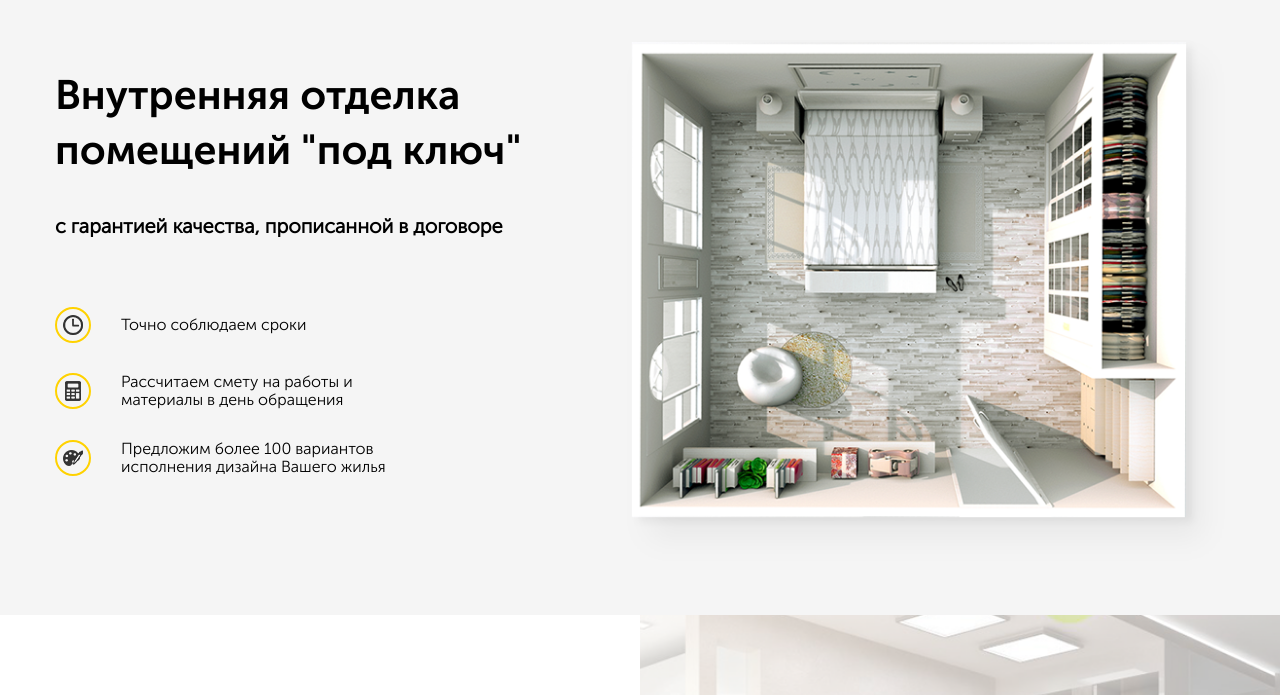
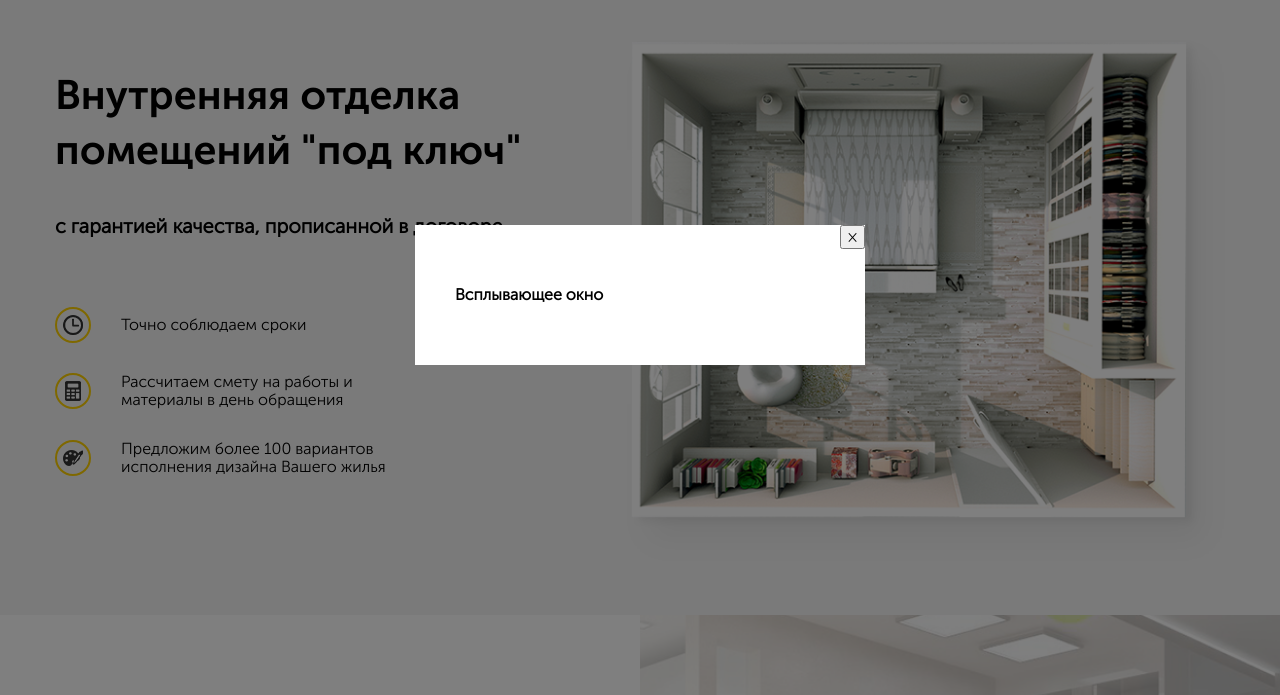
Before and after one commit to ttarasov28/lesson-13, a plain HTML site: page src/index.html in a window 1280 px wide. Both pictures are taken after a click on the button "Перезвоните мне". Shown: the part 105-800 px from the top of the page. Drawn offline with Linux system fonts and the light colour scheme.

Commit message:
Добавили всплывающее окно при нажатии на кнопку

```diff
--- a/src/index.html
+++ b/src/index.html
@@ -25,7 +25,7 @@
               </a>
           </div>
           <!-- /.navbar_contacts -->
-          <button class="button navbar__button">Перезвоните мне</button>
+          <button class="button navbar__button" id="button">Перезвоните мне</button>
         </div>
         <!-- /.navbar__info -->
       </div>
@@ -107,5 +107,18 @@
     </section>
     <!-- /.offer -->
   </main>
+
+  <div class="modal" id="modal">
+    <div class="modal-dialog">
+      <button class="modal-dialog__close" id="close">&times;</button>
+      <h4 class="modal-dialog__title">Всплывающее окно</h4>
+    </div>
+    <!-- /.modal-dialog -->
+  </div>
+  <!-- /.modal -->
+
+
+  <script src="js/main.js"></script>
+
 </body>
 </html>
--- /dev/null
+++ b/src/js/main.js
@@ -0,0 +1,12 @@
+var button = document.querySelector('#button');
+var modal = document.querySelector('#modal');
+var close = document.querySelector('#close')
+
+button.addEventListener('click', function() {
+  modal.classList.add('modal_active');
+});
+
+close.addEventListener('click', function() {
+  modal.classList.remove('modal_active');
+
+});
--- a/src/sass/_interface.sass
+++ b/src/sass/_interface.sass
@@ -24,6 +24,8 @@ img
   &:hover
     background-color: #ffb645
     cursor: pointer
+  &:focus
+    outline: none
 .section
   padding: 90px 0
   &-title
@@ -42,3 +44,6 @@ img
   padding: 22px 26px
   border-radius: 10px
   font-size: 15px
+  &:focus
+    border: 1px solid #ffd200
+    outline: none
--- /dev/null
+++ b/src/sass/blocks/_modal.sass
@@ -0,0 +1,23 @@
+.modal
+  position: fixed
+  left: 0
+  top: 0
+  width: 100%
+  height: 100%
+  background-color: rgba(#000, 0.5)
+  display: none
+  &_active
+    display: flex
+
+  &-dialog
+    position: relative
+    margin: auto
+    max-width: 450px
+    width: 90%
+    min-width: 200px
+    background-color: #fff
+    padding: 40px
+    &__close
+      position: absolute
+      top: 0
+      right: 0
--- a/src/sass/style.sass
+++ b/src/sass/style.sass
@@ -4,3 +4,4 @@
 @import 'blocks/hero'
 @import 'blocks/navbar'
 @import 'blocks/offer'
+@import 'blocks/modal'
```
Also changed, not shown: src/css/style.css, 1 other file.
